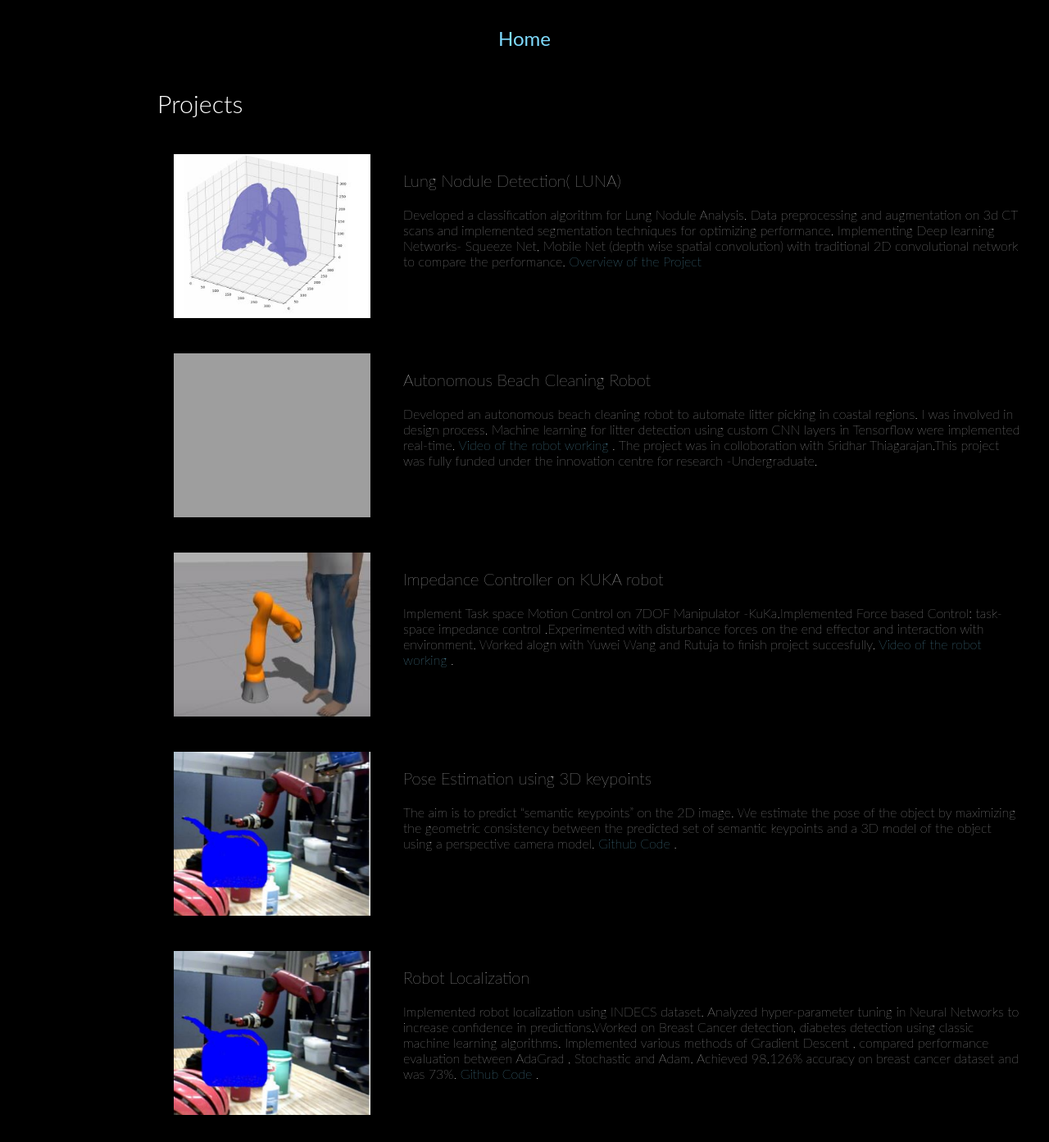
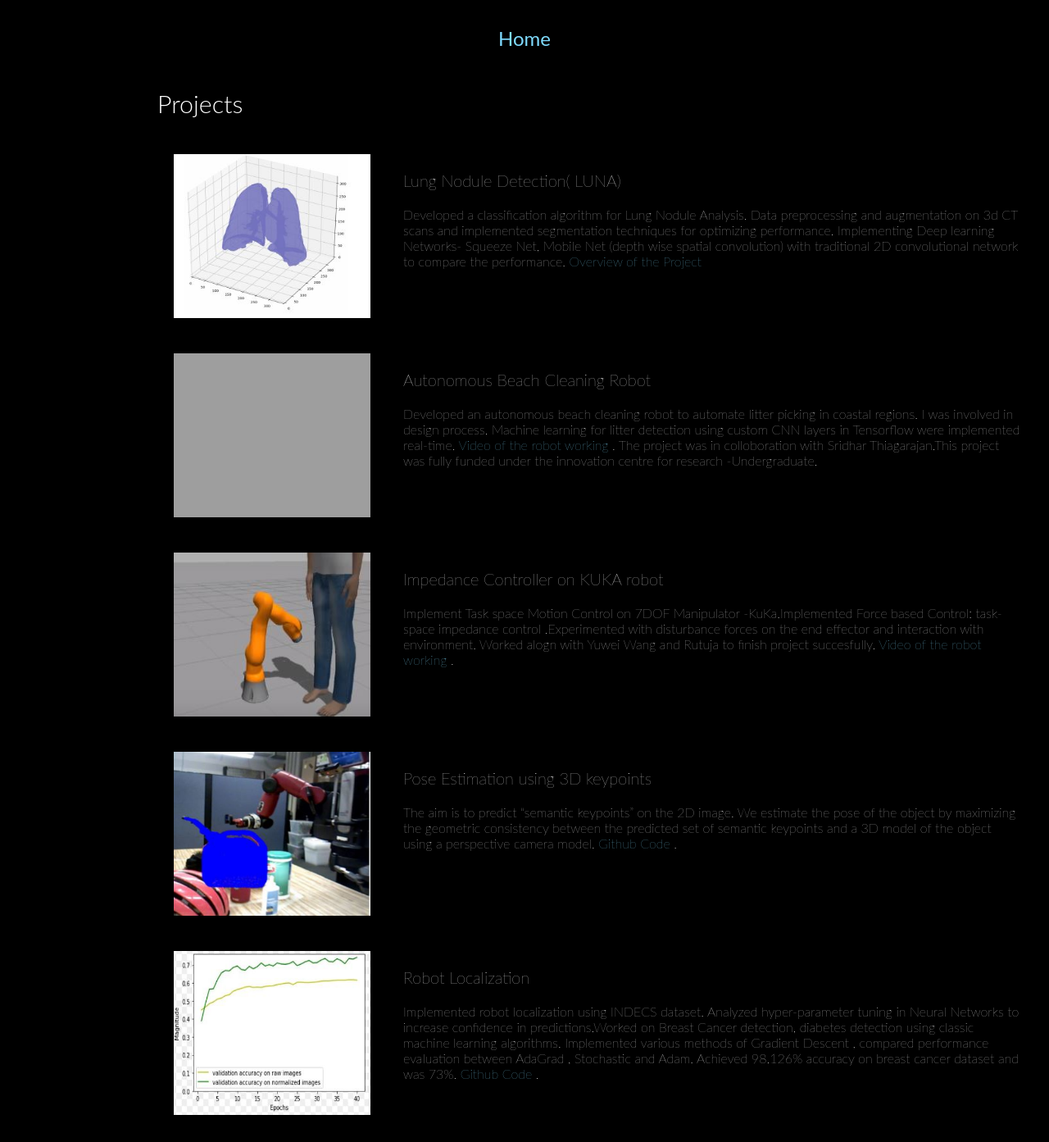
Before and after one commit to sailalitha96/sailalitha96.github.io, a Jekyll site: the page proj.html, which Jekyll copies as it is, in a window 1280 px wide. Shown: the whole page at 82% size. Built offline with Jekyll 4.4.1, drawn with Linux system fonts in a browser that asks for light colours; nearby versions of some CDN libraries; grey boxes are pictures that could not be loaded.

Commit message:
Update proj.html

```diff
--- a/proj.html
+++ b/proj.html
@@ -83,7 +83,7 @@
 		<tr>
               <td width="25%">
                 <div class="one">
-		<img src='/projects/masak.JPG' style="width:240px;height:200px;">
+		<img src='/projects/plot.JPG' style="width:240px;height:200px;">
 		</div>
               </td>
 	       <td valign="top" width="95%">
```
